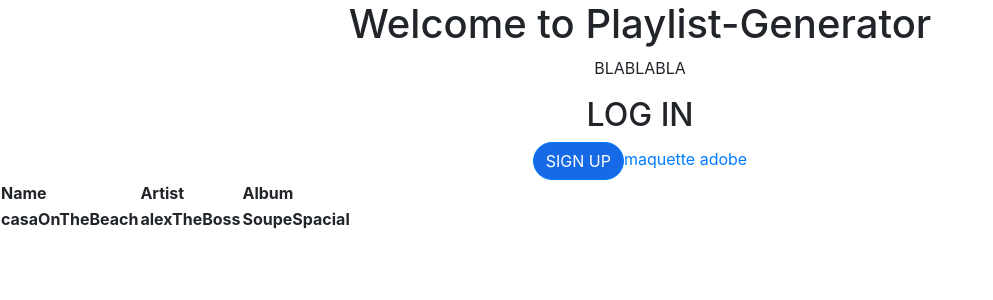
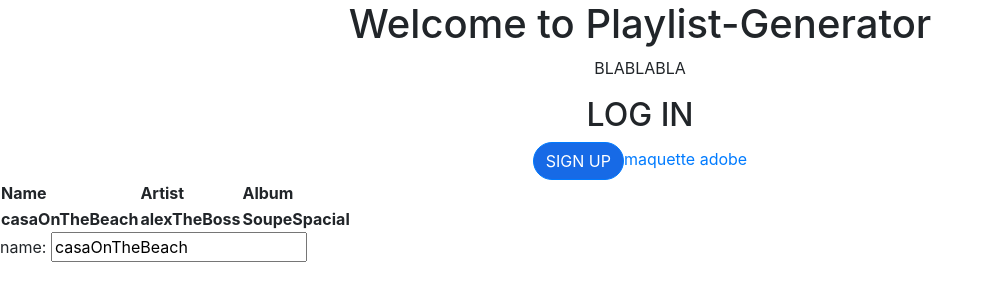
Before and after one commit to LucasVivas/Playlist-Generator, an Angular app in the folder src/angular/: page / in a window 1280 px wide. Shown: the top 300 px of the page, without its empty margins (0-993 px from the left). Built offline with nearby package versions, Linux system fonts and the light colour scheme.

Commit message:
remake archi angular

```diff
--- a/src/angular/src/app/app.component.html
+++ b/src/angular/src/app/app.component.html
@@ -1,22 +1,6 @@
-<!--The content below is only a placeholder and can be replaced.-->
 <div style="text-align:center">
   <h1>
     Welcome to {{ title }}
   </h1>
-<p>BLABLABLA</p>
-<h2>LOG IN</h2>
-<button type="button" name="button" class="btn btn-primary">sign up</button>
-<a href="https://l.facebook.com/l.php?u=https%3A%2F%2Fxd.adobe.com%2Fspec%2F831406bc-de0b-4f28-835a-da832c739061-d647%2Fscreen%2F5a02b71e-d2fc-44ff-b3a7-9b7c7944ceb8%2FWeb-1920-1%2F%3Ffbclid%3DIwAR0Yv6EboTTcAX4AXKsAs13jsl5Om5gkgkg060lNxrdV40cBHqw8lnh12bI&h=AT2xpgZlbdt-C5i7fBtrDO-o6ANpac3f7yQZdgCRoSuK3B8jNmFH5UREk8Yr50JWIptdnyaYRPJETdB-qqXpnzMPKa9ssgpf5Y1IlH5WysMJbz6CMmqCo_k_PfXJyTznEOTWjhdQi58HYw">maquette adobe</a>
 </div>
-<table>
-  <tr>
-    <th>Name</th>
-    <th>Artist</th>
-    <th>Album</th>
-  </tr>
-  <tr>
-    <th>{{music1.name}}</th>
-    <th>{{music1.artist}}</th>
-    <th>{{music1.album}}</th>
-  </tr>
-</table>
+<app-tracks></app-tracks>
--- a/src/angular/src/app/app.component.ts
+++ b/src/angular/src/app/app.component.ts
@@ -1,5 +1,4 @@
-import { Component, OnInit } from '@angular/core';
-import { Track } from './track';
+import { Component } from '@angular/core';
 
 @Component({
   selector: 'app-root',
@@ -7,19 +6,6 @@ import { Track } from './track';
   styleUrls: ['./app.component.css']
 })
 
-export class AppComponent implements OnInit {
+export class AppComponent {
   title = 'Playlist-Generator';
-  music1: Track = {
-    id: 1,
-    name: "casaOnTheBeach",
-    artist: "alexTheBoss",
-    album: "SoupeSpacial"
-  }
-  constructor() {
-
-  }
-
-  ngOnInit() {
-
-  }
 }
--- /dev/null
+++ b/src/angular/src/app/tracks/tracks.component.html
@@ -0,0 +1,26 @@
+<!--The content below is only a placeholder and can be replaced.-->
+<div style="text-align:center">
+<p>BLABLABLA</p>
+<h2>LOG IN</h2>
+<button type="button" name="button" class="btn btn-primary">sign up</button>
+<a href="https://l.facebook.com/l.php?u=https%3A%2F%2Fxd.adobe.com%2Fspec%2F831406bc-de0b-4f28-835a-da832c739061-d647%2Fscreen%2F5a02b71e-d2fc-44ff-b3a7-9b7c7944ceb8%2FWeb-1920-1%2F%3Ffbclid%3DIwAR0Yv6EboTTcAX4AXKsAs13jsl5Om5gkgkg060lNxrdV40cBHqw8lnh12bI&h=AT2xpgZlbdt-C5i7fBtrDO-o6ANpac3f7yQZdgCRoSuK3B8jNmFH5UREk8Yr50JWIptdnyaYRPJETdB-qqXpnzMPKa9ssgpf5Y1IlH5WysMJbz6CMmqCo_k_PfXJyTznEOTWjhdQi58HYw">maquette adobe</a>
+
+</div>
+<table>
+  <tr>
+    <th>Name</th>
+    <th>Artist</th>
+    <th>Album</th>
+  </tr>
+  <tr>
+    <th>{{music1.name}}</th>
+    <th>{{music1.artist}}</th>
+    <th>{{music1.album}}</th>
+  </tr>
+</table>
+
+<div>
+  <label>name:
+    <input [(ngModel)]="music1.name" placeholder="name">
+  </label>
+</div>
--- /dev/null
+++ b/src/angular/src/app/tracks/tracks.component.ts
@@ -0,0 +1,22 @@
+import { Component, OnInit } from '@angular/core';
+import { Track } from '../track';
+
+@Component({
+  selector: 'app-tracks',
+  templateUrl: './tracks.component.html',
+  styleUrls: ['./tracks.component.css']
+})
+export class TracksComponent implements OnInit {
+    music1: Track = {
+    id: 1,
+    name: "casaOnTheBeach",
+    artist: "alexTheBoss",
+    album: "SoupeSpacial"
+    }
+
+  constructor() { }
+
+  ngOnInit() {
+  }
+
+}
```
Also changed, not shown: src/angular/src/app/app.module.ts (+6 -3 lines), src/angular/src/app/tracks/tracks.component.css (added), 1 other file (tests, documents, lock files or other folders).
